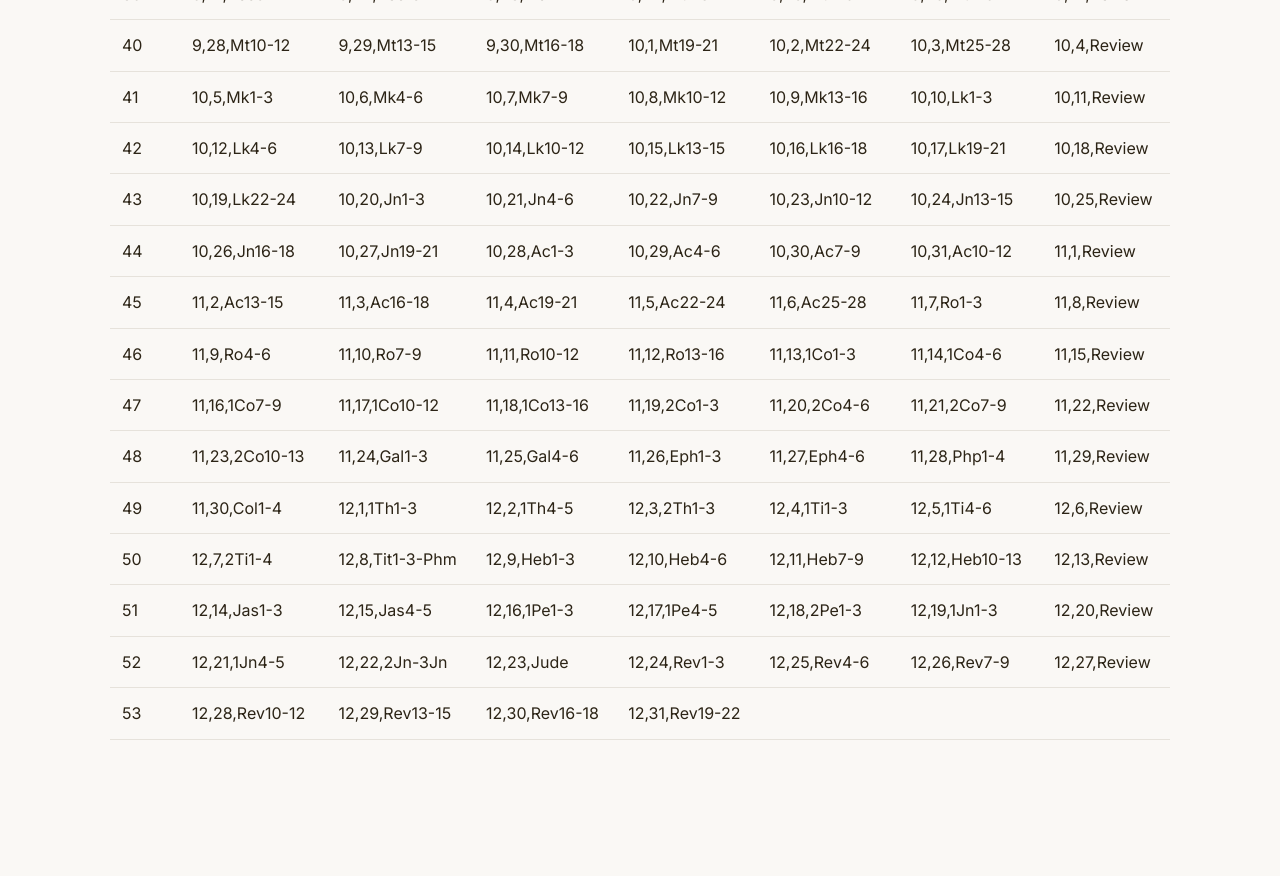
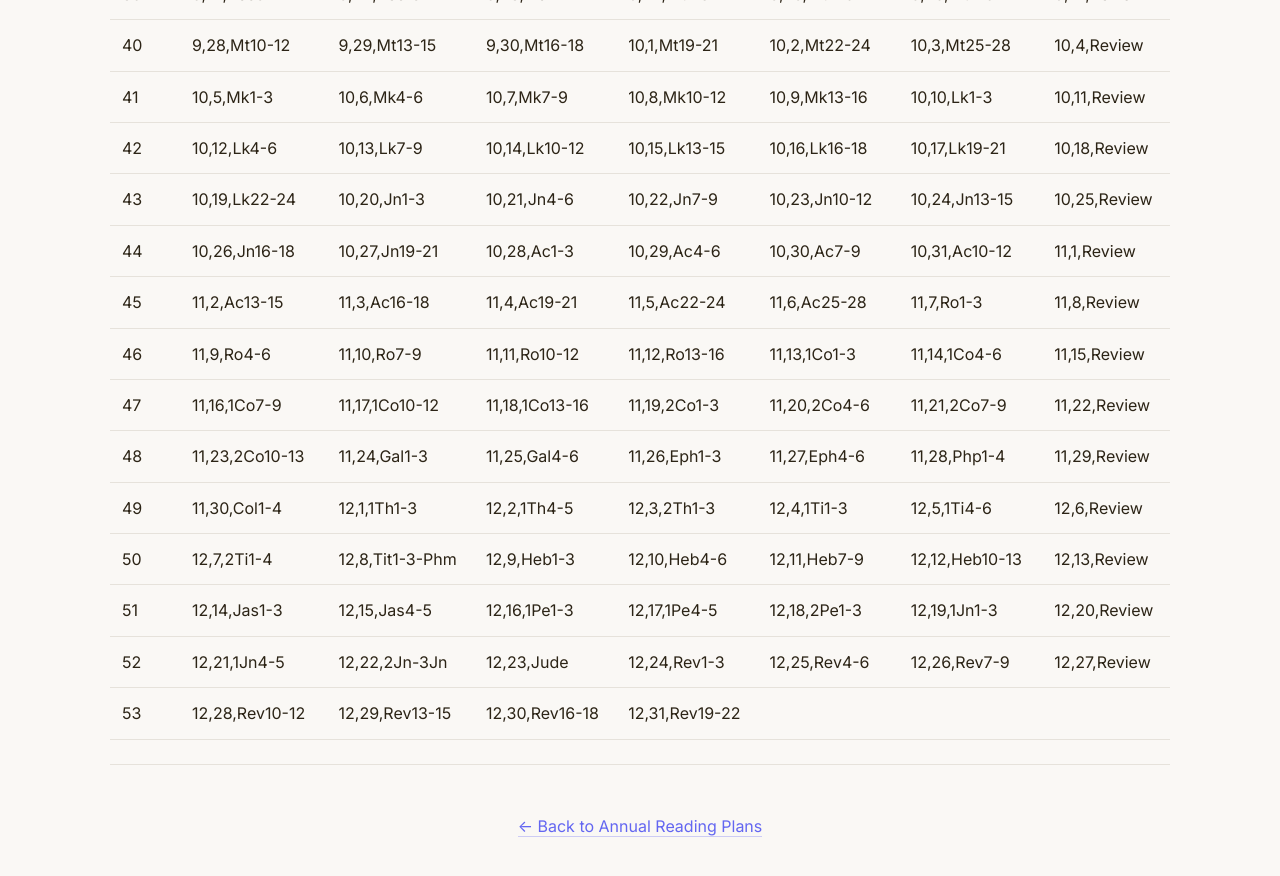
Before and after one commit to mansli7/mansli7.github.io, a Jekyll site: the page built from bs/ar/2026-en.md, in a window 1280 px wide and 900 px high, scrolled down 2444 px. Shown: the top 876 px of the window. Built offline with Jekyll 4.4.1, drawn with Linux system fonts in a browser that asks for light colours; before the commit the page ends 3252 px from its top, so only the background shows below that.

Commit message:
fix the issue with link

```diff
--- a/bs/ar/2026-en.md
+++ b/bs/ar/2026-en.md
@@ -69,3 +69,9 @@ title: 2026 Annual Reading (English)
 | 51 | 12,14,Jas1-3 | 12,15,Jas4-5 | 12,16,1Pe1-3 | 12,17,1Pe4-5 | 12,18,2Pe1-3 | 12,19,1Jn1-3 | 12,20,Review |
 | 52 | 12,21,1Jn4-5 | 12,22,2Jn-3Jn | 12,23,Jude | 12,24,Rev1-3 | 12,25,Rev4-6 | 12,26,Rev7-9 | 12,27,Review |
 | 53 | 12,28,Rev10-12 | 12,29,Rev13-15 | 12,30,Rev16-18 | 12,31,Rev19-22 |  |  |  |
+
+---
+
+<p style="text-align: center; margin-top: 3rem; color: var(--text-muted);">
+  <a href="index">← Back to Annual Reading Plans</a>
+</p>
```
